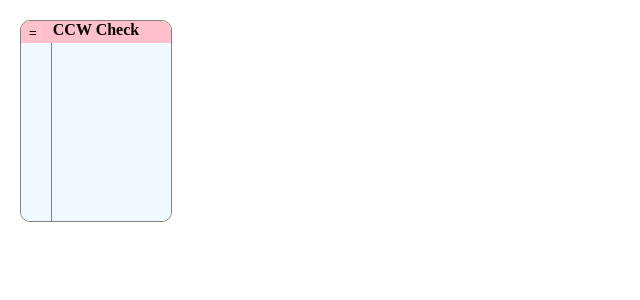
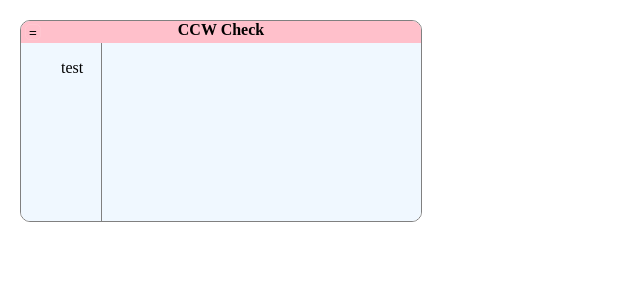
Before and after one commit to BenPaoDeXiaoZhi/ccwFireWall, a Svelte app: page / in a window 1280 px wide. Shown: the top 300 px of the page, without its empty margins (0-640 px from the left). Built offline with nearby package versions, Linux system fonts and the light colour scheme; the HTML template or start-up script is replaced by a standard one.

Commit message:
更新 App.svelte

```diff
--- a/src/App.svelte
+++ b/src/App.svelte
@@ -67,9 +67,11 @@
     cursor: move;
     user-select: none;
     transition: 0.5s;
+    touch-action: none;
   }
   main {
-    width: 150px;
+    width: 400px;
+    height: 300px;
     border-radius: 10px;
     border: gray 1px solid;
     position: fixed;
```
